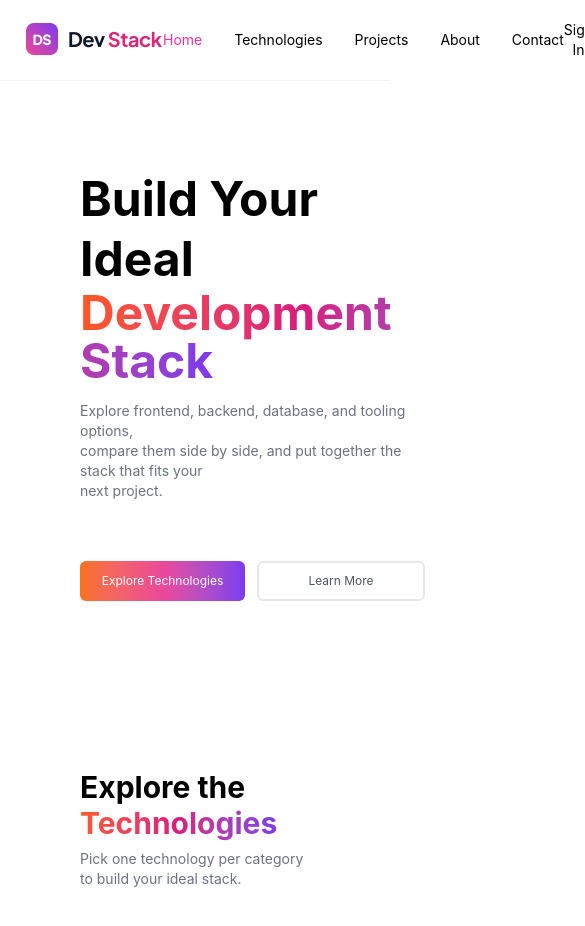
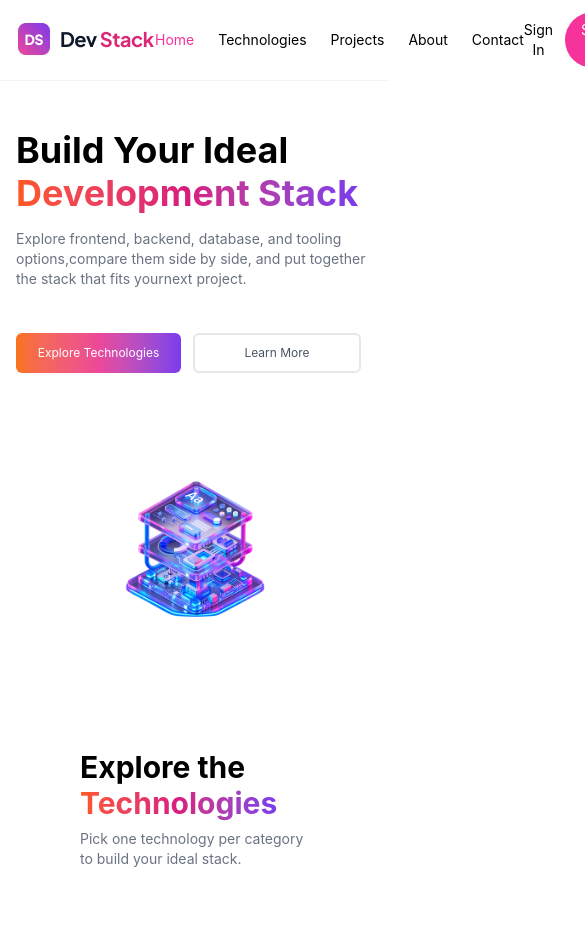
Before and after one commit to surjomitra72-ux/5th-assignment, a React (Vite) app: page / in a window 390 px wide. Shown: the top 926 px of the page, 585 px wide, since content can reach past the window. Built offline with nearby package versions, Linux system fonts and the light colour scheme.

Commit message:
Add technology first card

```diff
--- a/src/App.tsx
+++ b/src/App.tsx
@@ -1,13 +1,13 @@
 import "./App.css";
-
 import Banner from "./components.tsx/Banner";
 import Nav from "./components.tsx/Nav";
-import TechnologyCards from "./components.tsx/technologyCards";
+import TechnologyCards from "./components.tsx/TechnologyCards";
 
 function App() {
   return (
     <>
       <Nav />
+      <main className="pt-[80px]"></main>
       <Banner />
       <TechnologyCards />
     </>
--- a/src/components.tsx/Banner.tsx
+++ b/src/components.tsx/Banner.tsx
@@ -2,42 +2,45 @@ import Logo2 from "../assets/banner-stack.png";
 
 const Banner = () => {
   return (
-    <div className="max-w-7xl mx-auto px-20 py-22 flex items-center justify-between">
-      <div className="max-w-xl">
-        <h1 className="text-5xl font-bold leading-tight">Build Your Ideal</h1>
-        <h1 className="text-5xl font-bold font-sans">
-          <span
-            className="bg-gradient-to-r from-[#FF5722] via-[#D81B7E]
-          to-[#7C3AED] bg-clip-text text-transparent"
-          >
+    <div
+      className="max-w-7xl mx-auto px-4 sm:px lg:px-20 py-12
+      sm:py-16 lg:py-22 flex flex-col md:flex-row items-center justify-between gap-10">
+      <div className="w-full md:w-1/2 max-w-xl">
+        <h1 className="text-4xl sm:text-5xl font-bold leading-tight">
+          Build Your Ideal
+        </h1>
+
+        <h1 className="text-4xl sm:text-5xl font-bold font-sans">
+          <span className="bg-gradient-to-r from-[#FF5722] via-[#D81B7E] to-[#7C3AED] bg-clip-text text-transparent">
             Development Stack
           </span>
         </h1>
+
         <p className="text-gray-500 text-sm mt-4 max-w-md">
           Explore frontend, backend, database, and tooling options,
-          <br />
+          <br className="hidden sm:block" />
           compare them side by side, and put together the stack that fits your
-          <br /> next project.
+          <br className="hidden sm:block" />
+          next project.
         </p>
-        <div className="flex gap-3 mt-5 py-10">
-          <button
-            className="w-[165px] h-[40px] bg-gradient-to-r from-[#F97316]
-          via-[#EC4899] to-[#7C3AED] text-white text-xs rounded-md"
-          >
+
+        <div className="flex flex-wrap gap-3 mt-5 py-6">
+          <button className="w-[165px] h-[40px] bg-gradient-to-r from-[#F97316] via-[#EC4899] to-[#7C3AED] text-white text-xs rounded-md">
             Explore Technologies
           </button>
 
-          <button
-            className="w-[168px] h-[40px] border-2 border-gray-200
-           text-gray-600 text-xs rounded-md"
-          >
+          <button className="w-[168px] h-[40px] border-2 border-gray-200 text-gray-600 text-xs rounded-md">
             Learn More
           </button>
         </div>
       </div>
 
-      <div>
-        <img src={Logo2} alt="Development Stack" className="w-80" />
+      <div className="w-full md:w-1/2 flex justify-center">
+        <img
+          src={Logo2}
+          alt="Development Stack"
+          className="w-56 sm:w-64 lg:w-80"
+        />
       </div>
     </div>
   );
--- a/src/components.tsx/Nav.tsx
+++ b/src/components.tsx/Nav.tsx
@@ -2,11 +2,16 @@ import Logo from "../assets/logo-text.png";
 
 const Nav = () => {
   return (
-    <nav className="border-b border-gray-100">
-      <div className="max-w-7xl mx-auto px-6 py-3 flex items-center justify-between">
-        <img src={Logo} alt="Logo" className="" />
+    <nav className="fixed top-0 left-0 w-full bg-white border-b border-gray-100 z-50">
+      <div className="max-w-7xl mx-auto px-4 sm:px-6 lg:px-8 py-3 flex items-center justify-between">
 
-        <ul className="flex gap-8 list-none m-0 p-0 text-sm">
+        <img
+          src={Logo}
+          alt="Logo"
+          className="w-40"
+        />
+
+        <ul className="flex gap-6 lg:gap-8 list-none m-0 p-0 text-sm">
           <li className="text-pink-500">Home</li>
           <li>Technologies</li>
           <li>Projects</li>
@@ -14,14 +19,14 @@ const Nav = () => {
           <li>Contact</li>
         </ul>
 
-        <div className="flex items-center gap-4 text-sm">
-          <button>
-            <span>Sign In</span>
-          </button>
+        <div className="flex items-center gap-3 text-sm">
+          <button>Sign In</button>
+
           <button className="bg-pink-500 text-white px-4 py-2 rounded-full">
             Sign Up
           </button>
         </div>
+
       </div>
     </nav>
   );
```
Also changed, not shown: src/components.tsx/Type.tsx (added, +10 -0 lines), src/App.css (line endings or trailing spaces).
